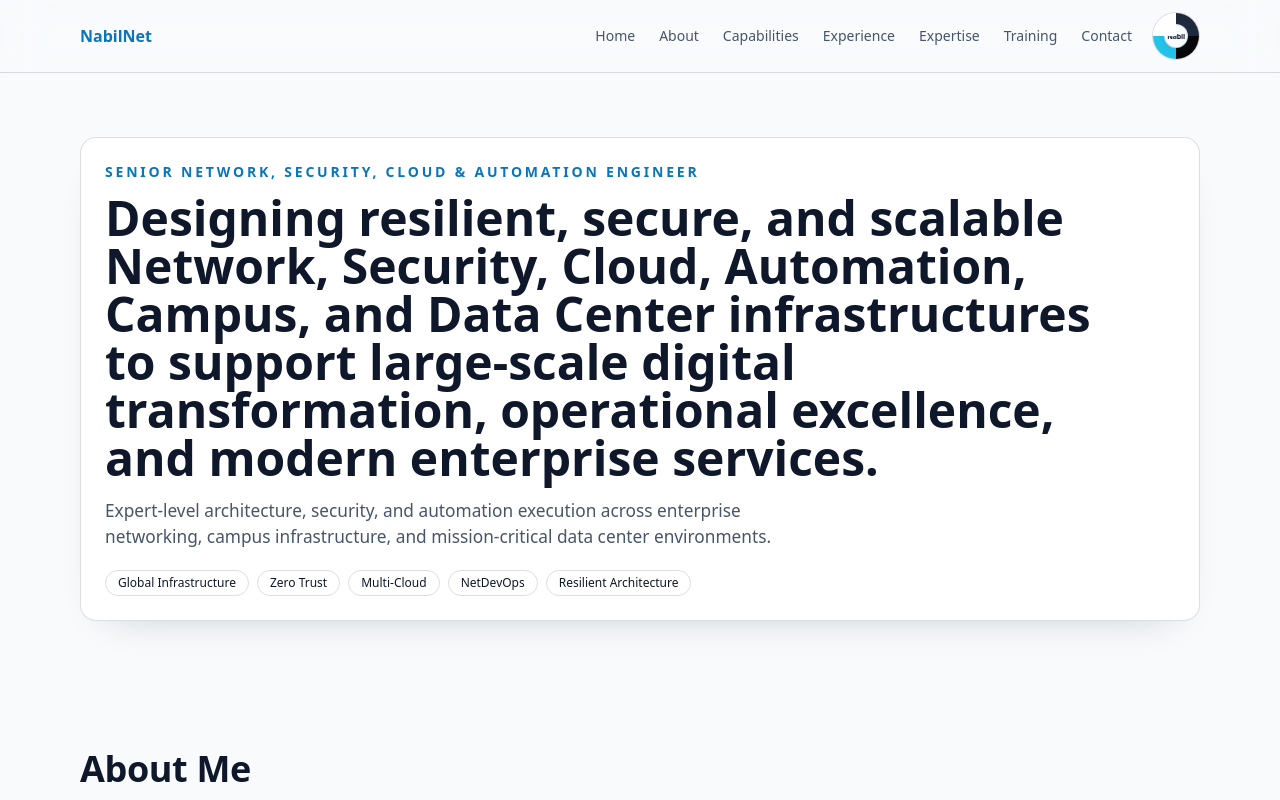
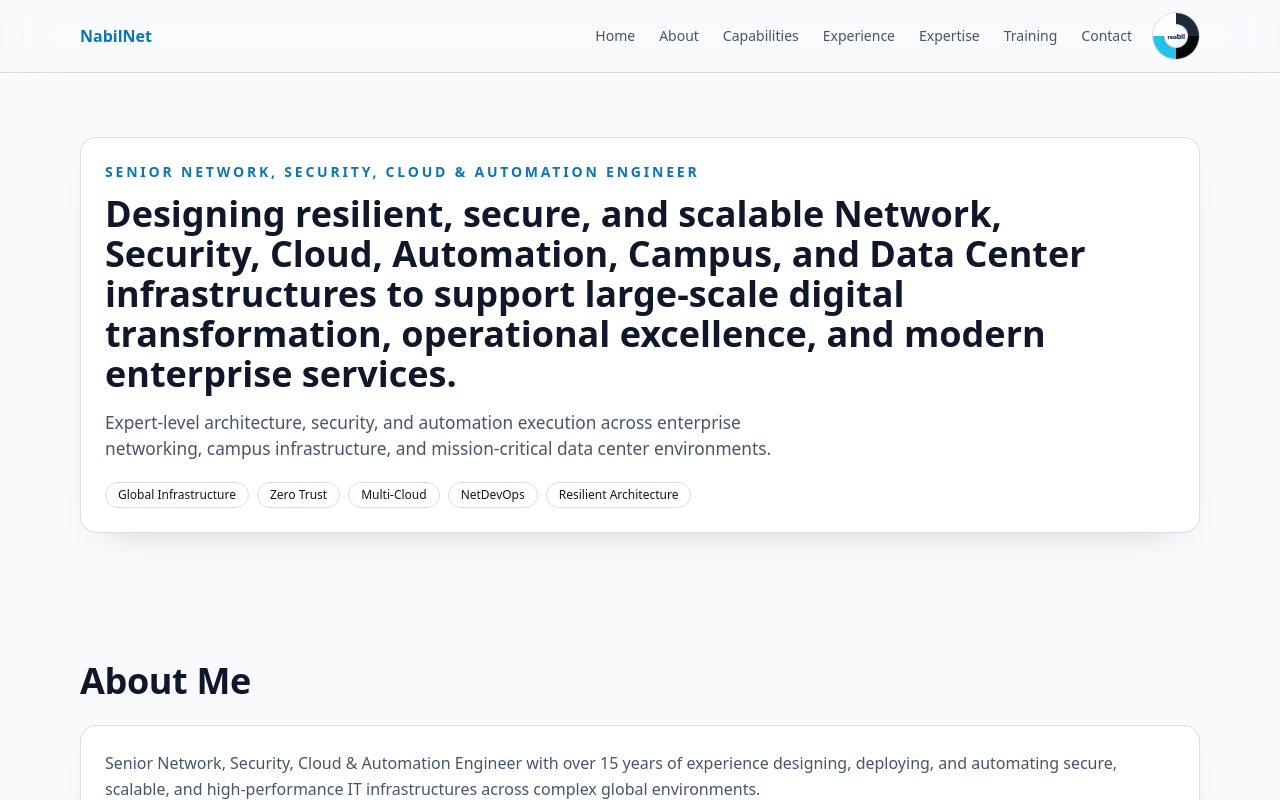
Before and after one commit to NabilNet/NabilNet.github.io, a React (Vite) app: page / in a window 1280 px wide. Shown: the top 800 px of the page. Built offline with nearby package versions, Linux system fonts and the light colour scheme.

Commit message:
Reduce hero heading font size

```diff
--- a/src/components/Hero.tsx
+++ b/src/components/Hero.tsx
@@ -5,7 +5,7 @@ export function Hero() {
   return <section id="home" className="section pt-20">
     <motion.div initial={{ opacity: 0, y: 24 }} animate={{ opacity: 1, y: 0 }} transition={{ duration: 0.7 }} className="card relative overflow-hidden">
       <p className="text-sm font-semibold uppercase tracking-[0.2em] text-token-accent">Senior Network, Security, Cloud & Automation Engineer</p>
-      <h1 className="mt-3 max-w-5xl text-3xl font-semibold leading-tight md:text-5xl">Designing resilient, secure, and scalable Network, Security, Cloud, Automation, Campus, and Data Center infrastructures to support large-scale digital transformation, operational excellence, and modern enterprise services.</h1>
+      <h1 className="mt-3 max-w-5xl text-2xl font-semibold leading-tight md:text-4xl">Designing resilient, secure, and scalable Network, Security, Cloud, Automation, Campus, and Data Center infrastructures to support large-scale digital transformation, operational excellence, and modern enterprise services.</h1>
       <p className="muted mt-4 max-w-[680px] text-[0.95rem] leading-[1.5] md:text-[1.08rem]">Expert-level architecture, security, and automation execution across enterprise networking, campus infrastructure, and mission-critical data center environments.</p>
       <div className="mt-5 flex flex-wrap gap-2">{identityPillars.map((pillar) => <span key={pillar} className="rounded-full border border-token px-3 py-1 text-xs font-medium">{pillar}</span>)}</div>
     </motion.div>
```
